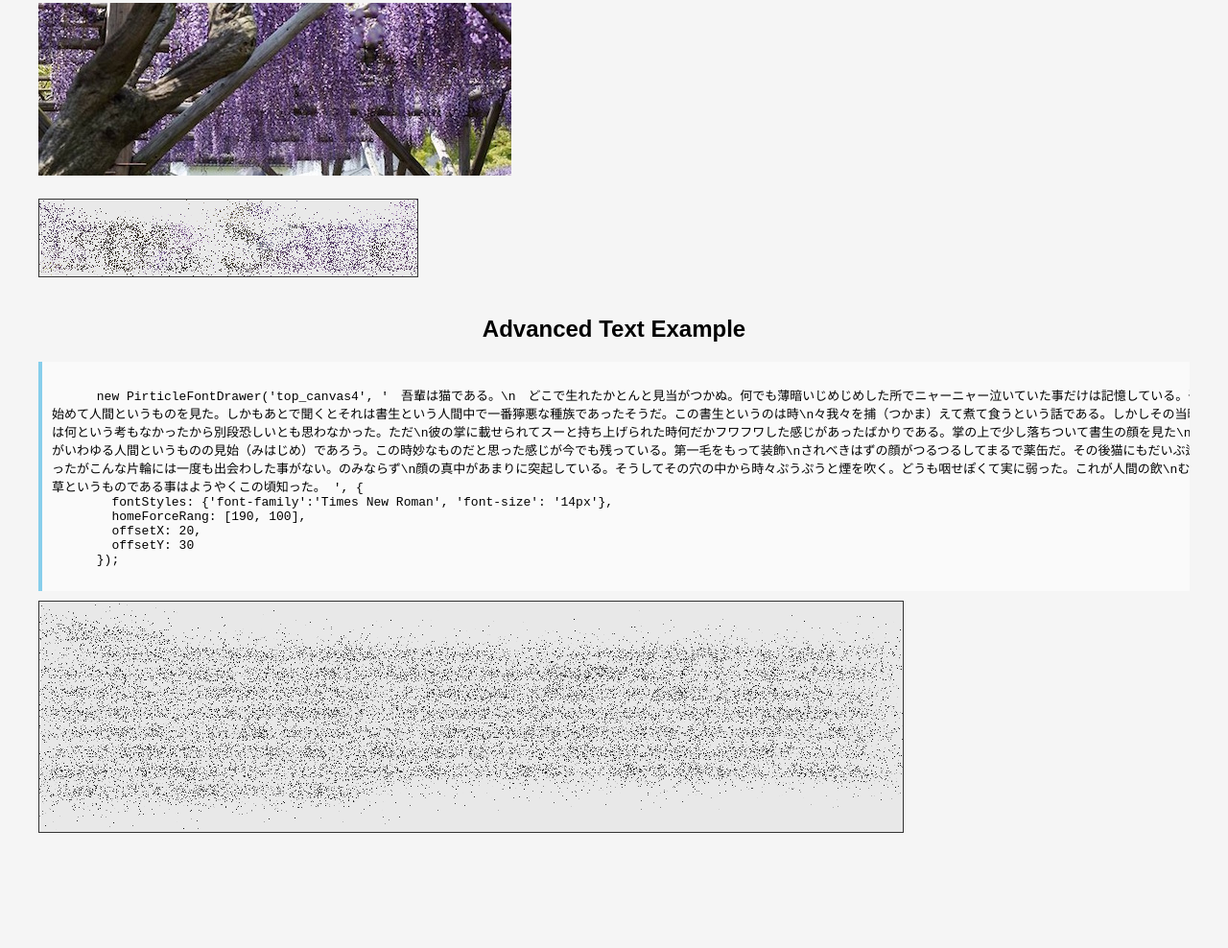
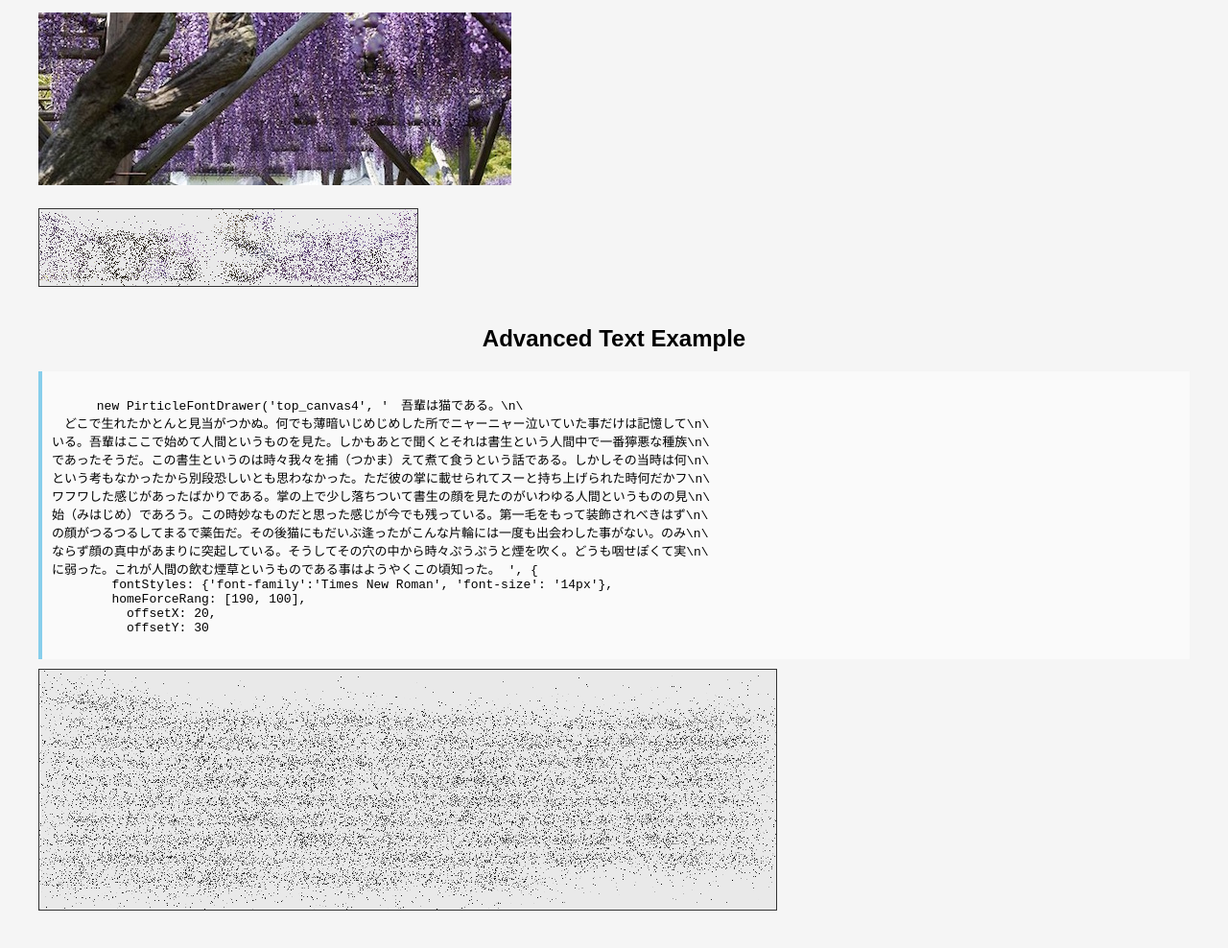
Before and after one commit to hazukit/particle-font-drawer, a website: page docs/index.html in a window 1280 px wide. Shown: the part 888-1876 px from the top of the page at 96% size. Before the commit the page ends 1816 px from the top, so only its background shows below. Drawn offline with Linux system fonts and the light colour scheme; animation ran at ten frames a second; a web font is replaced by a local one.

Commit message:
デモのレイアウト調整

```diff
--- a/docs/css/main.css
+++ b/docs/css/main.css
@@ -60,11 +60,6 @@ canvas {
     padding: 15px;
   }
 
-  canvas {
-    width: 100%;
-    height: auto;
-  }
-
   h1 {
     font-size: 28px;
   }
@@ -85,6 +80,11 @@ canvas {
     padding: 10px;
   }
 
+  canvas {
+    width: 100%;
+    height: auto;
+  }
+
   h1 {
     font-size: 24px;
   }
--- a/docs/index.html
+++ b/docs/index.html
@@ -17,7 +17,7 @@
       new PirticleFontDrawer('top_canvas1', 'Click Here', {
         fontStyles: {'font-family':'Times New Roman', 'font-size': '100px'}
       });
-      new PirticleFontDrawer('top_canvas2', 'Web Font Candal', {
+      new PirticleFontDrawer('top_canvas2', 'Web Font', {
         fontStyles: {'font-family':'Candal', 'font-size': '100px'},
         fontUrl: 'https://fonts.googleapis.com/css?family=Candal',
         textColor: '87ceeb',
@@ -27,12 +27,16 @@
         fontStyles: {'font-family':'Times New Roman', 'font-size': '100px'},
         textureUrl: 'img/bg.jpg'
       });
-      new PirticleFontDrawer('top_canvas4', '　吾輩は猫である。\n　どこで生れたかとんと見当がつかぬ。何でも薄暗いじめじめした所でニャーニャー泣いていた事だけは記憶している。吾輩はここで\n\
-始めて人間というものを見た。しかもあとで聞くとそれは書生という人間中で一番獰悪な種族であったそうだ。この書生というのは時\n々我々を捕（つかま）えて煮て食うという話である。しかしその当時\
-は何という考もなかったから別段恐しいとも思わなかった。ただ\n彼の掌に載せられてスーと持ち上げられた時何だかフワフワした感じがあったばかりである。掌の上で少し落ちついて書生の顔を見た\nの\
-がいわゆる人間というものの見始（みはじめ）であろう。この時妙なものだと思った感じが今でも残っている。第一毛をもって装飾\nされべきはずの顔がつるつるしてまるで薬缶だ。その後猫にもだいぶ逢\
-ったがこんな片輪には一度も出会わした事がない。のみならず\n顔の真中があまりに突起している。そうしてその穴の中から時々ぷうぷうと煙を吹く。どうも咽せぽくて実に弱った。これが人間の飲\nむ煙\
-草というものである事はようやくこの頃知った。 ', {
+      new PirticleFontDrawer('top_canvas4', '　吾輩は猫である。\n\
+　どこで生れたかとんと見当がつかぬ。何でも薄暗いじめじめした所でニャーニャー泣いていた事だけは記憶して\n\
+いる。吾輩はここで始めて人間というものを見た。しかもあとで聞くとそれは書生という人間中で一番獰悪な種族\n\
+であったそうだ。この書生というのは時々我々を捕（つかま）えて煮て食うという話である。しかしその当時は何\n\
+という考もなかったから別段恐しいとも思わなかった。ただ彼の掌に載せられてスーと持ち上げられた時何だかフ\n\
+ワフワした感じがあったばかりである。掌の上で少し落ちついて書生の顔を見たのがいわゆる人間というものの見\n\
+始（みはじめ）であろう。この時妙なものだと思った感じが今でも残っている。第一毛をもって装飾されべきはず\n\
+の顔がつるつるしてまるで薬缶だ。その後猫にもだいぶ逢ったがこんな片輪には一度も出会わした事がない。のみ\n\
+ならず顔の真中があまりに突起している。そうしてその穴の中から時々ぷうぷうと煙を吹く。どうも咽せぽくて実\n\
+に弱った。これが人間の飲む煙草というものである事はようやくこの頃知った。 ', {
         fontStyles: {'font-family':'Times New Roman', 'font-size': '14px'},
         homeForceRang: [190, 100],
           offsetX: 20,
@@ -60,14 +64,14 @@
     <section class="demo-section">
       <h2>Use Web Font</h2>
       <pre><code>
-      new PirticleFontDrawer('top_canvas2', 'Web Font Candal', {
+      new PirticleFontDrawer('top_canvas2', 'Web Font', {
         fontStyles: {'font-family':'Candal', 'font-size': '100px'},
         fontUrl: 'https://fonts.googleapis.com/css?family=Candal',
         textColor: '87ceeb',
         firstBound: false
       });
       </code></pre>
-      <canvas id="top_canvas2" width="946" height="100"></canvas>
+      <canvas id="top_canvas2" width="530" height="110"></canvas>
     </section>
 
     <section class="demo-section">
@@ -85,19 +89,22 @@
     <section class="demo-section">
       <h2>Advanced Text Example</h2>
       <pre><code>
-      new PirticleFontDrawer('top_canvas4', '　吾輩は猫である。\n　どこで生れたかとんと見当がつかぬ。何でも薄暗いじめじめした所でニャーニャー泣いていた事だけは記憶している。吾輩はここで\n\
-始めて人間というものを見た。しかもあとで聞くとそれは書生という人間中で一番獰悪な種族であったそうだ。この書生というのは時\n々我々を捕（つかま）えて煮て食うという話である。しかしその当時\
-は何という考もなかったから別段恐しいとも思わなかった。ただ\n彼の掌に載せられてスーと持ち上げられた時何だかフワフワした感じがあったばかりである。掌の上で少し落ちついて書生の顔を見た\nの\
-がいわゆる人間というものの見始（みはじめ）であろう。この時妙なものだと思った感じが今でも残っている。第一毛をもって装飾\nされべきはずの顔がつるつるしてまるで薬缶だ。その後猫にもだいぶ逢\
-ったがこんな片輪には一度も出会わした事がない。のみならず\n顔の真中があまりに突起している。そうしてその穴の中から時々ぷうぷうと煙を吹く。どうも咽せぽくて実に弱った。これが人間の飲\nむ煙\
-草というものである事はようやくこの頃知った。 ', {
+      new PirticleFontDrawer('top_canvas4', '　吾輩は猫である。\n\
+　どこで生れたかとんと見当がつかぬ。何でも薄暗いじめじめした所でニャーニャー泣いていた事だけは記憶して\n\
+いる。吾輩はここで始めて人間というものを見た。しかもあとで聞くとそれは書生という人間中で一番獰悪な種族\n\
+であったそうだ。この書生というのは時々我々を捕（つかま）えて煮て食うという話である。しかしその当時は何\n\
+という考もなかったから別段恐しいとも思わなかった。ただ彼の掌に載せられてスーと持ち上げられた時何だかフ\n\
+ワフワした感じがあったばかりである。掌の上で少し落ちついて書生の顔を見たのがいわゆる人間というものの見\n\
+始（みはじめ）であろう。この時妙なものだと思った感じが今でも残っている。第一毛をもって装飾されべきはず\n\
+の顔がつるつるしてまるで薬缶だ。その後猫にもだいぶ逢ったがこんな片輪には一度も出会わした事がない。のみ\n\
+ならず顔の真中があまりに突起している。そうしてその穴の中から時々ぷうぷうと煙を吹く。どうも咽せぽくて実\n\
+に弱った。これが人間の飲む煙草というものである事はようやくこの頃知った。 ', {
         fontStyles: {'font-family':'Times New Roman', 'font-size': '14px'},
         homeForceRang: [190, 100],
-        offsetX: 20,
-        offsetY: 30
-      });
+          offsetX: 20,
+          offsetY: 30
       </code></pre>
-      <canvas id="top_canvas4" width="900" height="240"></canvas>
+      <canvas id="top_canvas4" width="768" height="250"></canvas>
     </section>
   </div>
 </body>
```
